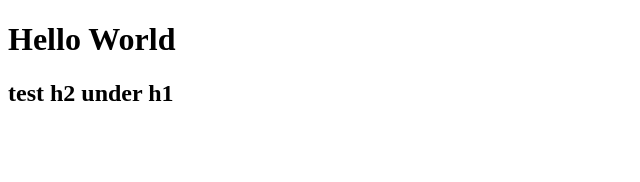
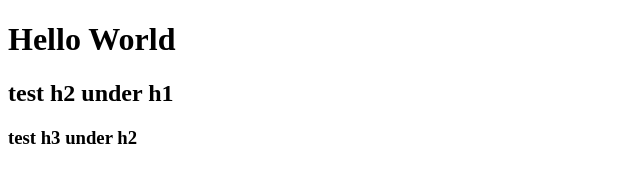
Before and after one commit to fathurhdytt/TestProject, a plain HTML site: page index.html in a window 1280 px wide. Shown: the whole page, without its empty margins (0-640 px from the left). Drawn offline with Linux system fonts and the light colour scheme.

Commit message:
Update 2 Index.html

```diff
--- a/index.html
+++ b/index.html
@@ -8,5 +8,6 @@
 <body>
     <h1>Hello World</h1>
     <h2>test h2 under h1</h2>
+    <h3>test h3 under h2</h3>
 </body>
 </html>
```
